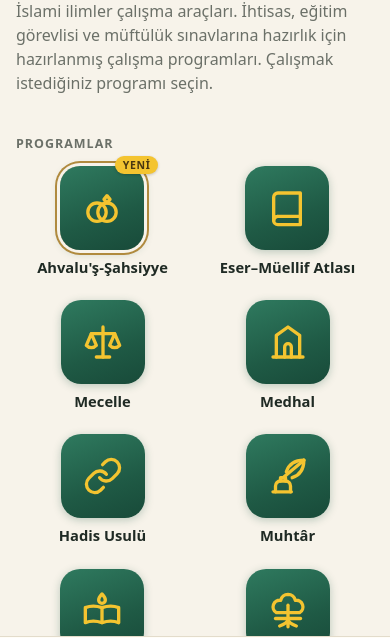
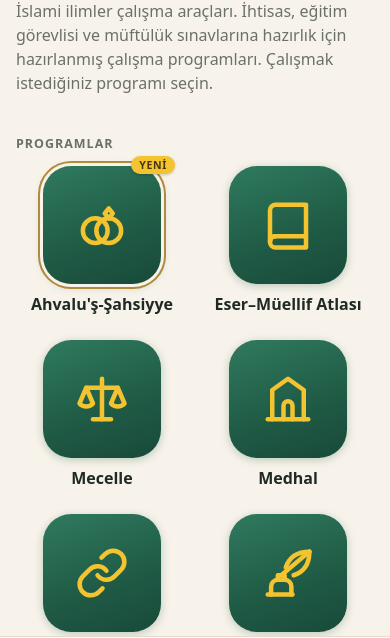
Before and after one commit to alpkiraym/alpkiraym.github.io, a plain HTML site: page index.html in a window 390 px wide. Shown: the part 132-770 px from the top of the page. Drawn offline with Linux system fonts and the light colour scheme.

Commit message:
Ana sayfa: telefon ve tablette simgeler büyütüldü
Co-Authored-By: Claude Opus 5.5 <noreply@anthropic.com>
Claude-Session: https://claude.ai/code/session_01UCS6M8cgDMH2YTSnBogzgY

```diff
--- a/index.html
+++ b/index.html
@@ -96,14 +96,14 @@ h1{font-size:1.9rem;color:var(--green)}
 .app h2 .ks{display:none}
 /* Telefon ve tablet: kartların yerine simgeler (masaüstü olduğu gibi) */
 @media (max-width:1024px){
-.apps{grid-template-columns:repeat(4,1fr);gap:24px 12px}
+.apps{grid-template-columns:repeat(4,1fr);gap:30px 14px}
 .app{background:none;border:0;box-shadow:none;border-radius:0;align-items:center;overflow:visible}
 .app:hover{transform:none}
 .app .top{background:none;min-height:0;padding:0;display:flex;flex-direction:column;align-items:center;gap:8px;position:static}
-.app .top .ico{width:84px;height:84px;margin:0;border-radius:20px;background:linear-gradient(160deg,#2f7a5f,#1f5a45 60%,#184a39);box-shadow:0 2px 8px rgba(31,90,69,.28)}
-.app .top .ico svg{width:40px;height:40px}
+.app .top .ico{width:min(132px,15vw);height:min(132px,15vw);margin:0;border-radius:30px;background:linear-gradient(160deg,#2f7a5f,#1f5a45 60%,#184a39);box-shadow:0 2px 8px rgba(31,90,69,.28)}
+.app .top .ico svg{width:58px;height:58px}
 .app .top .ar,.app .body{display:none}
-.app .top h2{font-family:var(--sans);font-size:.92rem;font-weight:600;color:var(--ink);text-align:center;line-height:1.25;max-width:150px}
+.app .top h2{font-family:var(--sans);font-size:1.05rem;font-weight:600;color:var(--ink);text-align:center;line-height:1.25;max-width:180px}
 .app h2 .uz{display:none}.app h2 .ks{display:inline}
 .app:active .ico{transform:scale(.96)}
 .app.is-yeni{border:0;box-shadow:none}
@@ -114,7 +114,9 @@ h1{font-size:1.9rem;color:var(--green)}
 .soon h3{font-family:var(--sans);font-size:.76rem;font-weight:600;color:#7d837b;line-height:1.25}
 .soon .tag{display:none}
 }
-@media (max-width:560px){.apps{grid-template-columns:repeat(2,1fr)}.soons{grid-template-columns:repeat(3,1fr)}}
+@media (max-width:560px){.apps{grid-template-columns:repeat(2,1fr);gap:26px 14px}.soons{grid-template-columns:repeat(3,1fr)}
+.app .top .ico{width:min(118px,34vw);height:min(118px,34vw);border-radius:28px}.app .top .ico svg{width:54px;height:54px}
+.app .top h2{font-size:1rem;max-width:170px}.app .top{gap:10px}}
 </style>
 </head>
 <body>
```
